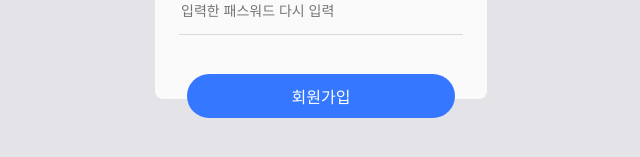
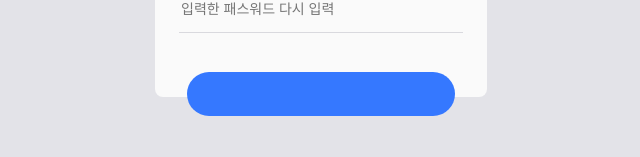
Before and after one commit to minji-kim0524/likelion-14th-react-homework, a React (Vite) app in the folder week2/: page / in a window 1280 px wide. Shown: the part 449-606 px from the top of the page, without its empty margins (319-959 px from the left). Built offline with nearby package versions, Linux system fonts and the light colour scheme.

Commit message:
refactor. 버튼 컴포넌트 매개변수 명칭 수정

```diff
--- a/week2/src/components/button/Button.jsx
+++ b/week2/src/components/button/Button.jsx
@@ -1,9 +1,9 @@
 import './Button.css'
 
-export default function Button({ message }) {
+export default function Button({ sign }) {
   return (
     <button className="signButton" type="submit">
-      {message}
+      {sign}
     </button>
   )
 }
```
